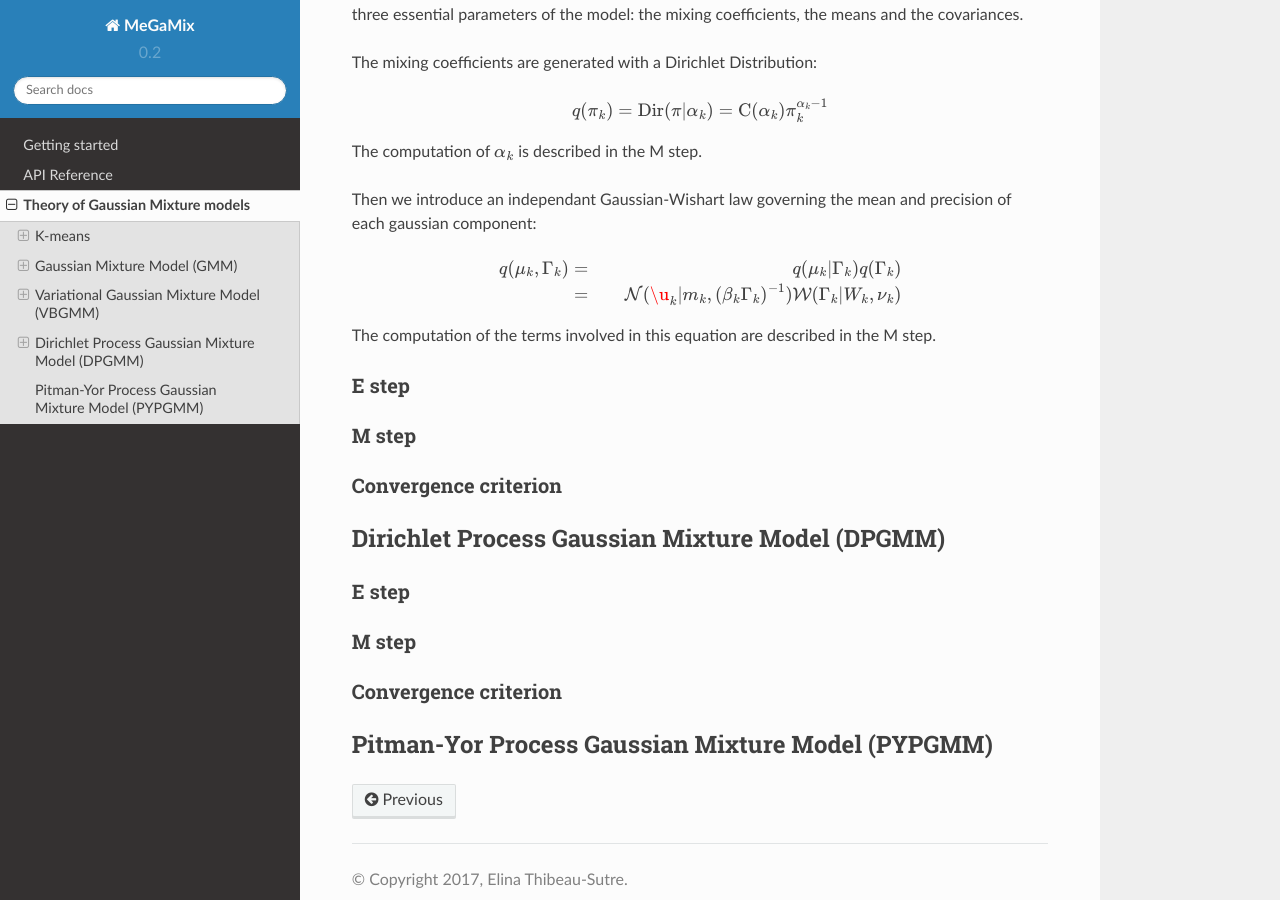
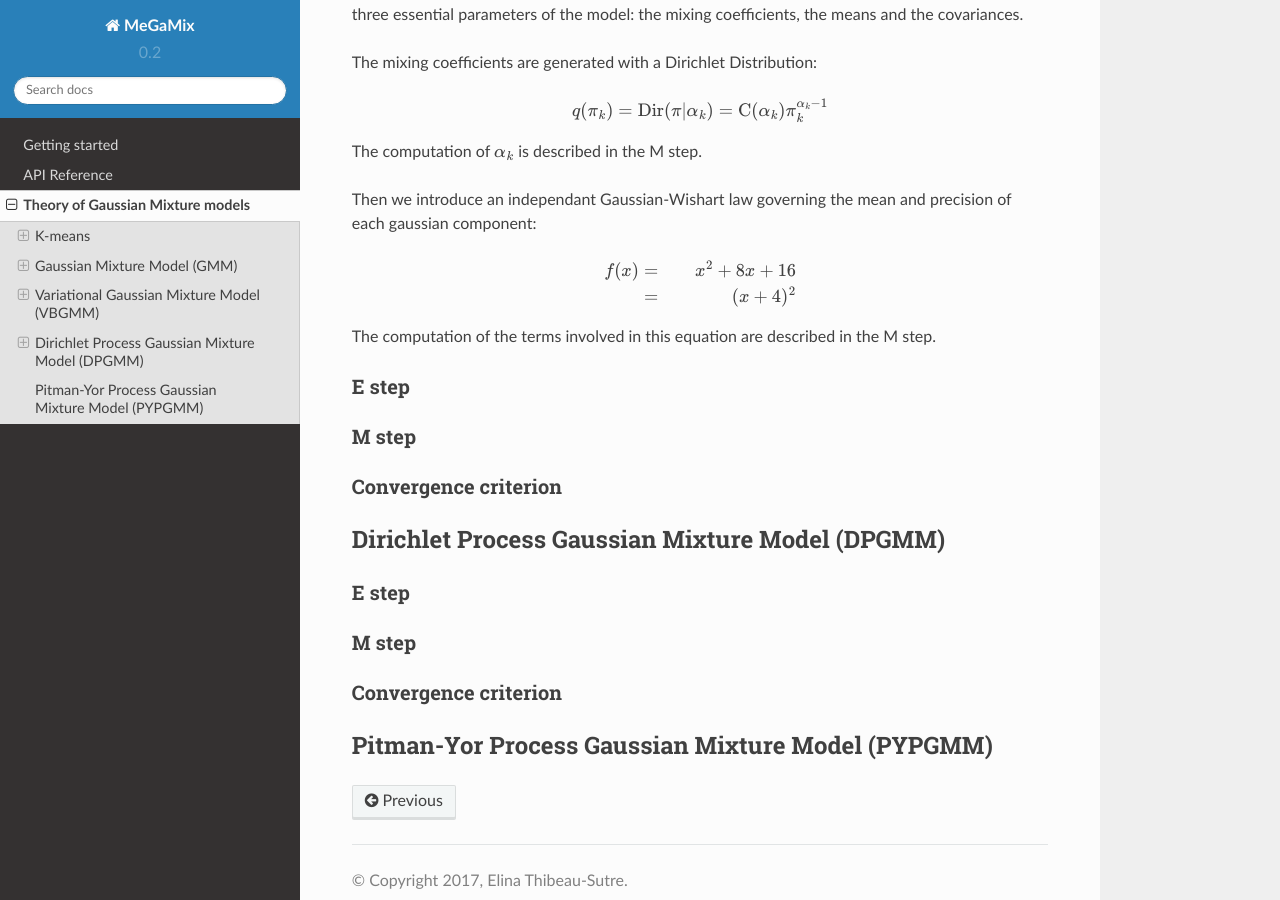
Before and after one commit to 14thibea/megamix, a Sphinx documentation site: the page built from doc/technical_doc.rst, in a window 1280 px wide and 900 px high, scrolled down 3095 px. Built offline with Sphinx 7.4.7 and the Read the Docs theme 2.0.0, drawn with Linux system fonts in a browser that asks for light colours; formulas are drawn with MathJax 3.

Commit message:
test doc align

```diff
--- a/doc/technical_doc.rst
+++ b/doc/technical_doc.rst
@@ -160,8 +160,8 @@ Then we introduce an independant Gaussian-Wishart law governing the mean and pre
 .. math::
 
    \begin{align}
-      q(\mu_k,\Gamma_k) & = & q(\mu_k|\Gamma_k)q(\Gamma_k) \\
-	  & = & \mathcal{N}(\u_k|m_k,(\beta_k\Gamma_k)^{-1})\mathcal{W}(\Gamma_k|W_k,\nu_k)
+      f(x) & = & x^2 + 8x + 16 \\
+      & = & (x+4)^2
    \end{align}
 
 The computation of the terms involved in this equation are described in the M step.
```
